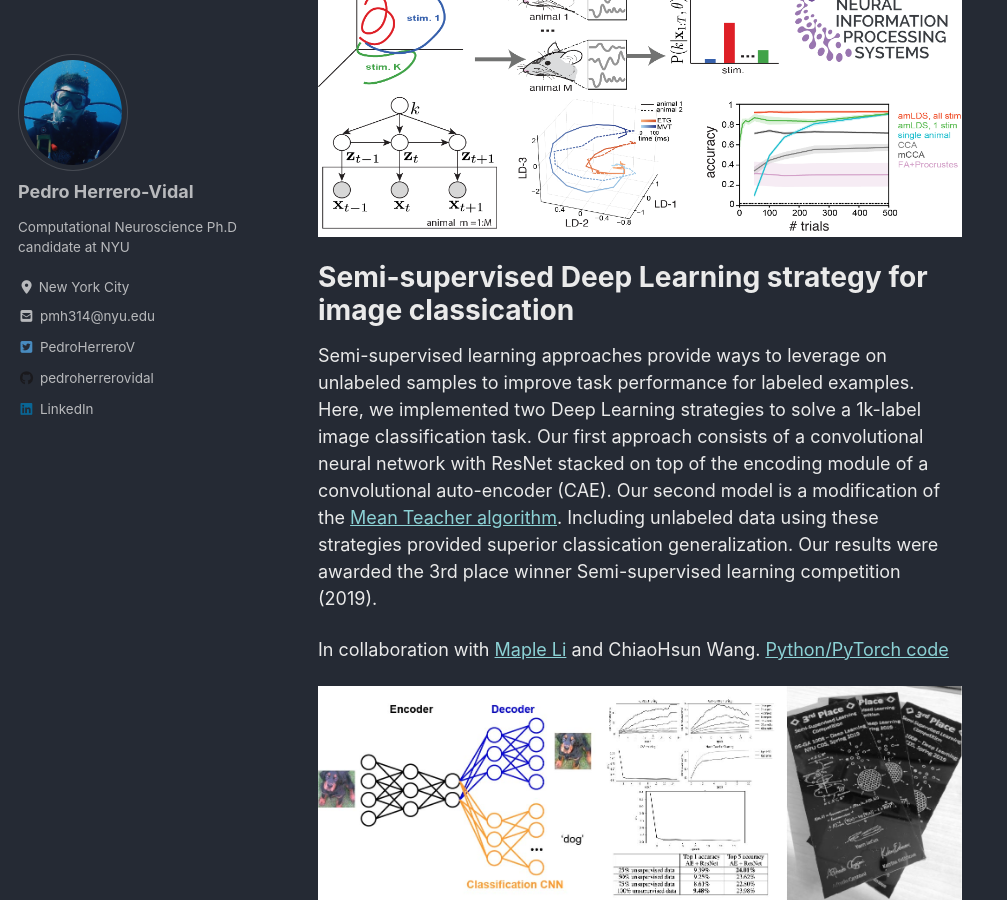
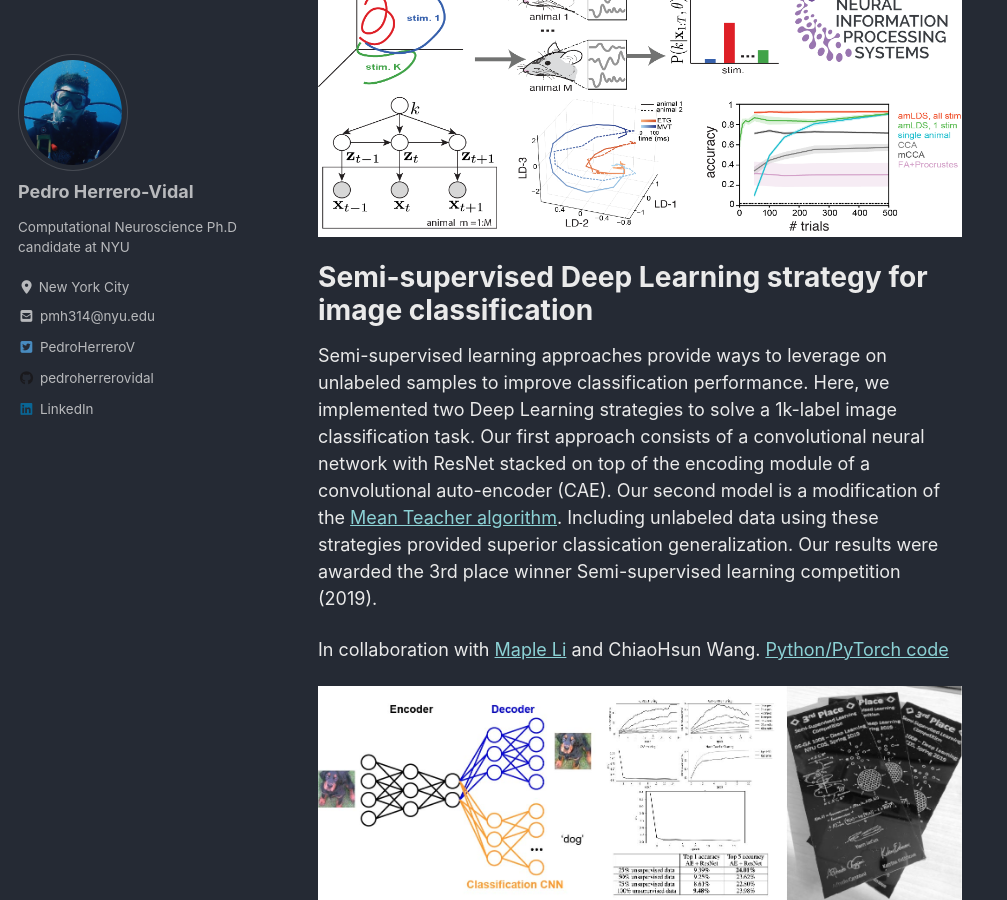
Before and after one commit to pedroherrerovidal/pedroherrerovidal.github.io, a Jekyll site: the page built from _pages/projects.md, in a window 1280 px wide and 900 px high, scrolled down 881 px. Shown: the whole window, without its empty margins (0-1007 px from the left). Built offline with Jekyll 4.4.1, drawn with Linux system fonts in a browser that asks for light colours; cached includes are drawn as plain includes; nearby versions of some CDN libraries.

Commit message:
Update projects.md

```diff
--- a/_pages/projects.md
+++ b/_pages/projects.md
@@ -15,8 +15,8 @@
 
 [![](../assets/images/amlds_neurips.png)](https://github.com/pedroherrerovidal/amLDS)
 
-# Semi-supervised Deep Learning strategy for image classication
-Semi-supervised learning approaches provide ways to leverage on unlabeled samples to improve task performance for labeled examples. Here, we implemented two Deep Learning strategies to solve a 1k-label image classification task. Our first approach consists of a convolutional neural network with ResNet stacked on top of the encoding module of a convolutional auto-encoder (CAE). Our second model is a modification of the [Mean Teacher algorithm](https://papers.nips.cc/paper/6719-mean-teachers-are-better-role-models-weight-averaged-consistency-targets-improve-semi-supervised-deep-learning-results.pdf). Including unlabeled data using these strategies provided superior classication generalization. Our results were awarded the 3rd place winner Semi-supervised learning competition (2019).
+# Semi-supervised Deep Learning strategy for image classification
+Semi-supervised learning approaches provide ways to leverage on unlabeled samples to improve classification performance. Here, we implemented two Deep Learning strategies to solve a 1k-label image classification task. Our first approach consists of a convolutional neural network with ResNet stacked on top of the encoding module of a convolutional auto-encoder (CAE). Our second model is a modification of the [Mean Teacher algorithm](https://papers.nips.cc/paper/6719-mean-teachers-are-better-role-models-weight-averaged-consistency-targets-improve-semi-supervised-deep-learning-results.pdf). Including unlabeled data using these strategies provided superior classication generalization. Our results were awarded the 3rd place winner Semi-supervised learning competition (2019).
 
 In collaboration with [Maple Li](https://github.com/Millebean) and ChiaoHsun Wang. [Python/PyTorch code](https://github.com/pedroherrerovidal/Semi-supervised_Learning_DL)
 
```
